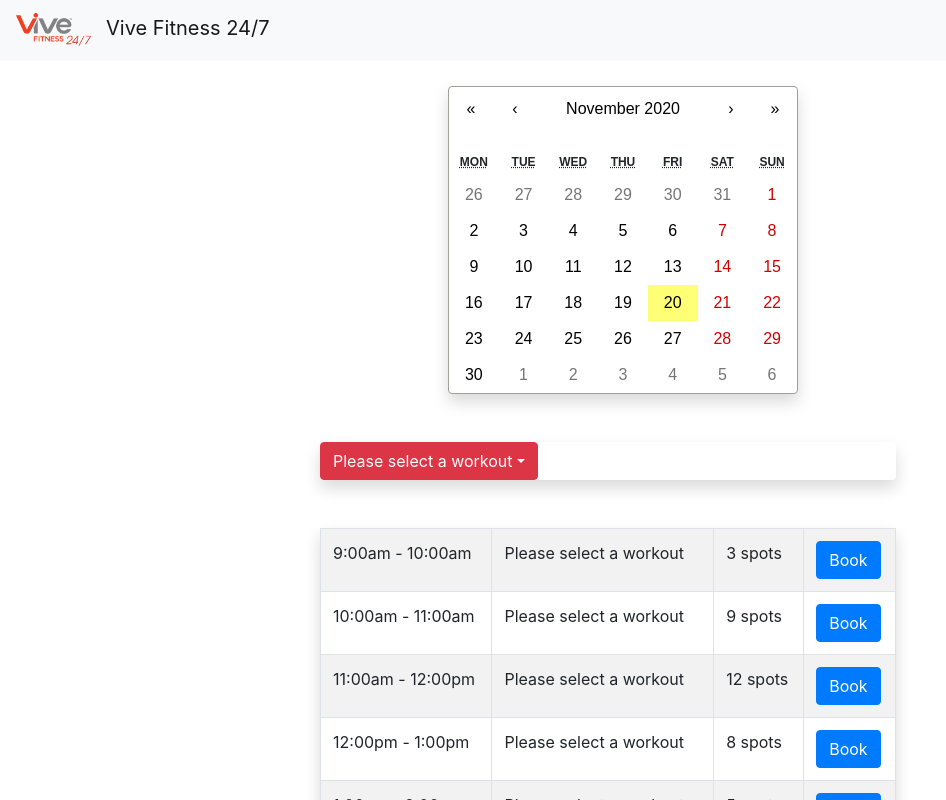
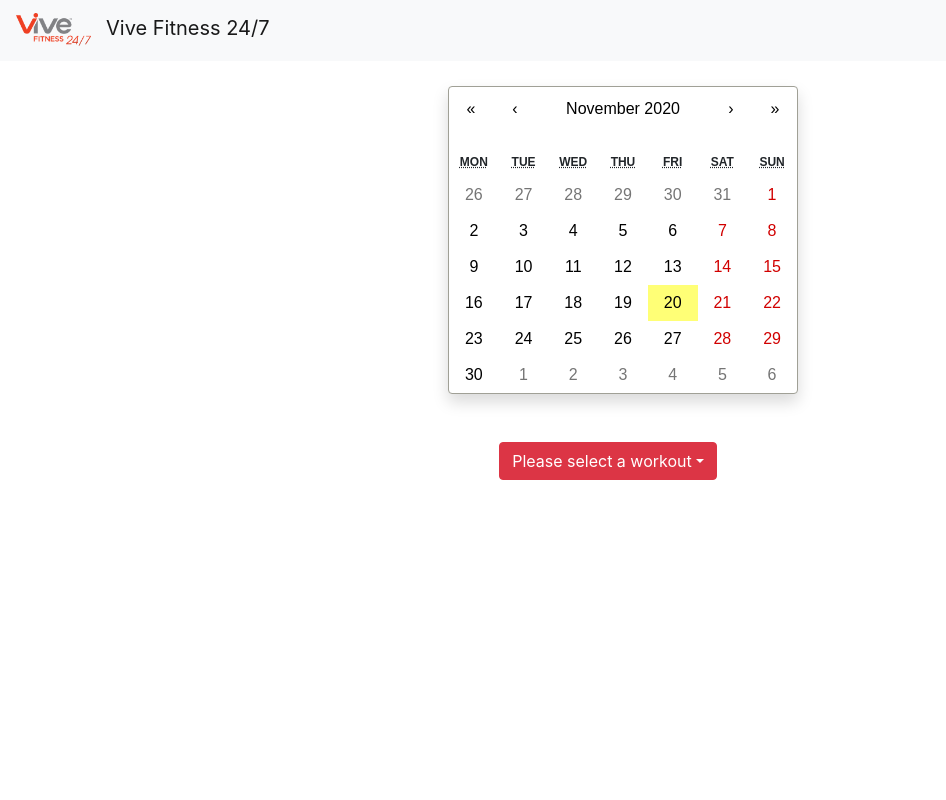
Before and after one commit to JoshuaConcon/VelocityHackathon, a React (Create React App) app in the folder demo/: page /calendar in a window 1280 px wide. Shown: the top 800 px of the page, without its empty margins (0-946 px from the left). Built offline with nearby package versions, Linux system fonts and the light colour scheme.

Commit message:
making changes

```diff
--- a/demo/src/components/Calendar/calendar.js
+++ b/demo/src/components/Calendar/calendar.js
@@ -44,15 +44,15 @@ export default class BookingCalendar extends React.Component {
             <div style={{marginLeft: "35%", marginRight: "30%", marginTop: "25px"}}>
                 <Calendar className="shadow mb-5 bg-white rounded" style={{width: "50%", border: "none"}} onChange={this.updateDate} />
             </div>
-            <div className="shadow mb-5 bg-white rounded" style={{marginLeft: "25%", marginRight: "30%", marginTop: "25px"}}>
-                <DropdownButton key="Danger" id='dropdown-variants-Danger' variant="danger" title={this.state.selectedOption} onClick={this.updateOption}>
-                    <Dropdown.Item eventKey="General Work Out">General Work Out</Dropdown.Item>
-                    <Dropdown.Item eventKey="Cardio/Treadmill">Cardio/Treadmill</Dropdown.Item>
-                    <Dropdown.Item eventKey="Yoga Room">Yoga Room</Dropdown.Item>
+            <div style={{marginLeft: "25%", marginRight: "30%", marginTop: "25px"}}>
+                <DropdownButton style={{textAlign: "center"}} key="Danger" id='dropdown-variants-Danger' variant="danger" title={this.state.selectedOption} onClick={this.updateOption}>
+                    <Dropdown.Item style={{width: "100%"}} eventKey="General Work Out">General Work Out</Dropdown.Item>
+                    <Dropdown.Item style={{width: "100%"}} eventKey="Cardio/Treadmill">Cardio/Treadmill</Dropdown.Item>
+                    <Dropdown.Item style={{width: "100%"}} eventKey="Yoga Room">Yoga Room</Dropdown.Item>
                 </DropdownButton>
             </div>
             <div className="shadow mb-5 bg-white rounded" style={{marginLeft: "25%", marginRight: "30%", marginTop: "25px"}}>
-                <Tiles name={this.state.selectedOption}/>
+                {this.state.selectedOption != "Please select a workout" ? <Tiles name={this.state.selectedOption}/> : <div></div>}
             </div>
         </div>
     }
```
